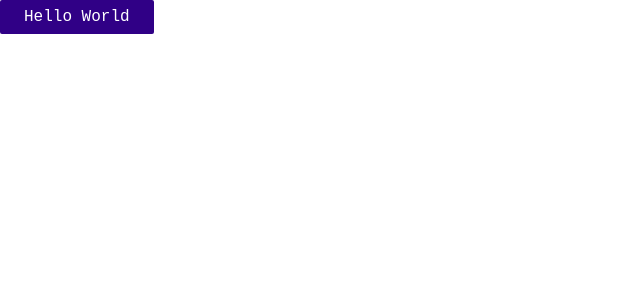
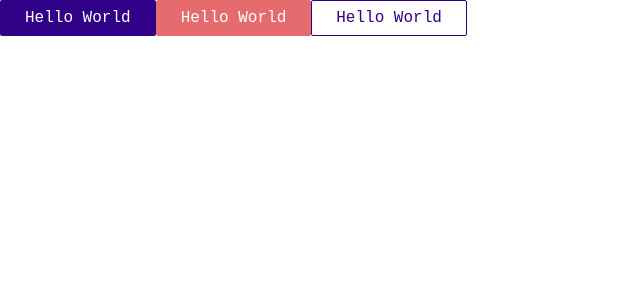
Before and after one commit to barbaraperic/component-library, a React (Create React App) app: page / in a window 1280 px wide. Shown: the top 300 px of the page, without its empty margins (0-640 px from the left). Built offline with nearby package versions, Linux system fonts and the light colour scheme.

Commit message:
secondary and tertiary

```diff
--- a/src/App.js
+++ b/src/App.js
@@ -1,10 +1,12 @@
 import React from 'react';
-import PrimaryButton from './components/Buttons'
+import { PrimaryButton, SecondaryButton, TertiaryButton } from './components/Buttons'
 
 const App = () => {
   return (
     <div>
       <PrimaryButton>Hello World</PrimaryButton>
+      <SecondaryButton>Hello World</SecondaryButton>
+      <TertiaryButton>Hello World</TertiaryButton>
     </div>
   )
 }
--- a/src/components/Buttons.js
+++ b/src/components/Buttons.js
@@ -1,6 +1,7 @@
 import styled from 'styled-components';
 
 const primaryBlue = '#300086';
+const secondaryPink = '#E56B6F';
 
 const Button = styled.button`
   border-radius: 2px;
@@ -14,9 +15,25 @@ const Button = styled.button`
 
 const PrimaryButton = styled(Button)`
   background-color: ${primaryBlue};
-  border: none;
   color: white;
-
+  border: 1px solid transparent;
 `
 
-export default PrimaryButton
+const SecondaryButton = styled(Button)`
+  background-color: ${secondaryPink};
+  border: 1px solid transparent;
+  color: white;
+`
+
+const TertiaryButton = styled(Button)`
+  border: 1px solid ${primaryBlue};
+  background-color: transparent;
+  color: ${primaryBlue};
+
+  &:hover {
+    background-color: ${primaryBlue};
+    color: white;
+  }
+`
+
+export { PrimaryButton, SecondaryButton, TertiaryButton }
```
